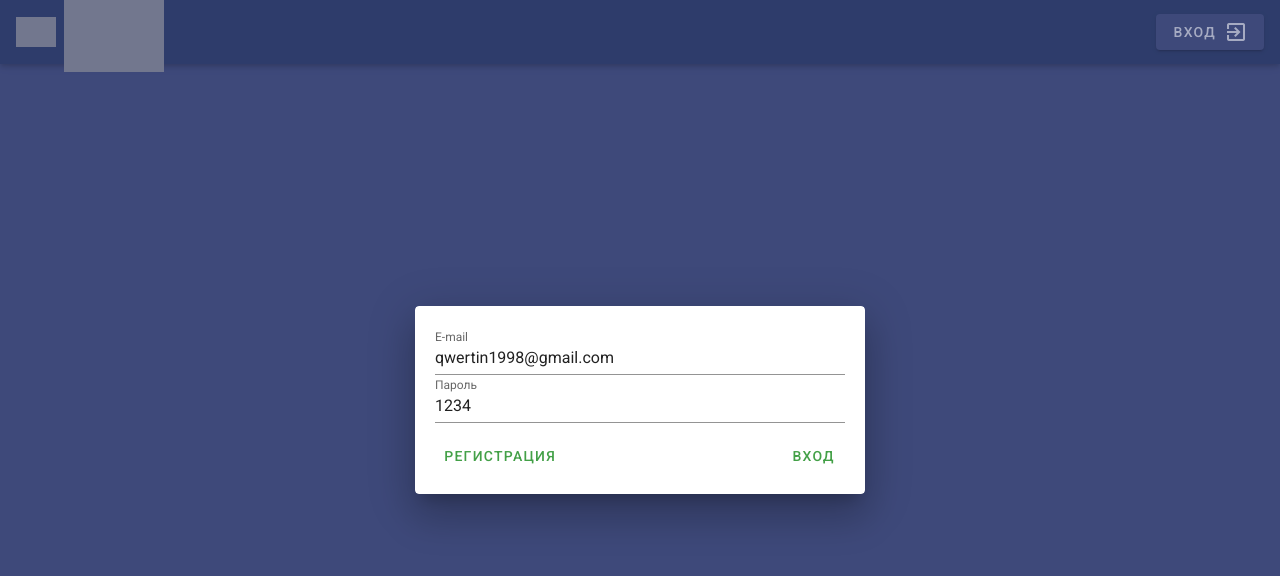
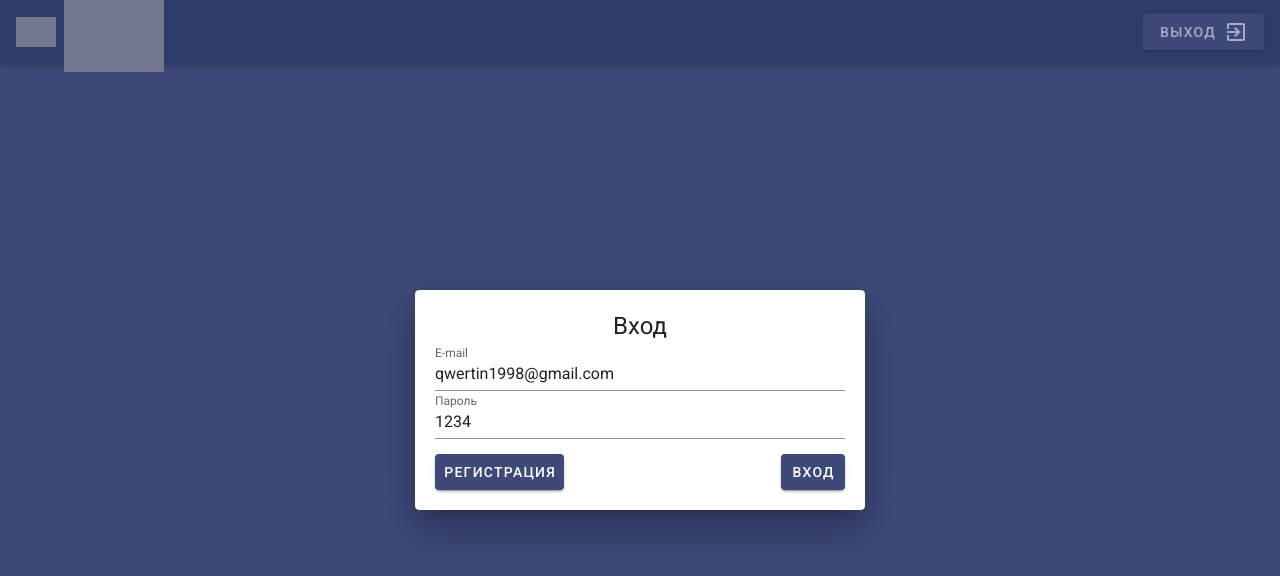
Before and after one commit to zlobinilya1998/BlockchainFront-vue2, a Vue app: page /login in a window 1280 px wide. Shown: the top 576 px of the page. Built offline with nearby package versions, Linux system fonts and the light colour scheme; sample sign-in values are in the browser's storage; grey boxes are pictures that could not be loaded.

Commit message:
Fix login

```diff
--- a/src/App.vue
+++ b/src/App.vue
@@ -15,6 +15,7 @@
 import Vue from 'vue';
 import Header from "@/components/common/Header.vue";
 import Component from "vue-class-component";
+import AuthService from "@/services/AuthService/AuthService";
 
 
 @Component({
@@ -22,5 +23,15 @@ import Component from "vue-class-component";
 })
 export default class App extends Vue {
 
+    checkAuth(){
+        const isAuthenticated = AuthService.isAuthenticated()
+        if (isAuthenticated){
+            this.$store.commit('userModule/setAuthorized',true);
+        }
+    }
+    mounted(){
+        this.checkAuth();
+    }
+
 }
 </script>
--- a/src/components/common/Header.vue
+++ b/src/components/common/Header.vue
@@ -26,19 +26,20 @@
 
         <v-spacer></v-spacer>
 
-        <v-btn color="secondary" @click="$router.push('/login')">
+        <v-btn v-if="isLoggedIn" color="secondary" @click="logout">
+            <span class="mr-2">Выход</span>
+            <v-icon>mdi-login-variant</v-icon>
+        </v-btn>
+        <v-btn v-else color="secondary" @click="$router.push('/login')">
             <span class="mr-2">Вход</span>
             <v-icon>mdi-login-variant</v-icon>
         </v-btn>
-
     </v-app-bar>
 </template>
 
 <script lang="ts">
 import Component from "vue-class-component";
 import Vue from "vue";
-import {LoginModel, RegisterModel} from "@/models/Entities/User";
-import {AxiosError} from "axios";
 
 const headerLinks: HeaderBtn[] = [
     {
@@ -66,5 +67,12 @@ interface HeaderBtn {
 
 @Component
 export default class Header extends Vue {
+    get isLoggedIn(){
+        return this.$store.state.userModule.isLoggedIn;
+    }
+    logout(){
+        this.$store.dispatch('userModule/logout');
+        this.$router.push('/login')
+    }
 }
 </script>
--- a/src/router/index.ts
+++ b/src/router/index.ts
@@ -1,7 +1,7 @@
 import Vue from 'vue'
 import VueRouter, { RouteConfig } from 'vue-router'
 import AuthService from "@/services/AuthService/AuthService";
-
+import store from "@/store"
 Vue.use(VueRouter)
 
 const routes: Array<RouteConfig> = [
@@ -17,7 +17,10 @@ const routes: Array<RouteConfig> = [
   {
     path: '/currency',
     name: 'currency',
-    component: () => import('@/views/SymbolsScreen.vue')
+    component: () => import('@/views/SymbolsScreen.vue'),
+    meta: {
+      requiresAuth: true,
+    }
   }
 ]
 
@@ -27,11 +30,13 @@ const router = new VueRouter({
   routes
 })
 
+
 router.beforeEach((to, from,next) => {
-  const authorized = AuthService.isAuthenticated();
-
-  if (!authorized && to.path !== '/login') next('/login')
-  else next();
+  if (to.matched.some((record) => record.meta.requiresAuth)) {
+    const authorized = AuthService.isAuthenticated();
+    if (authorized) return next();
+    return next('/login')
+  } else return next();
 })
 
 
--- a/src/services/AuthService/AuthService.ts
+++ b/src/services/AuthService/AuthService.ts
@@ -15,4 +15,7 @@ export default class AuthService {
         const token = localStorage.getItem('token');
         return !!token;
     }
+    static logout(){
+        localStorage.removeItem('token')
+    }
 }
--- a/src/store/userModule.ts
+++ b/src/store/userModule.ts
@@ -12,6 +12,12 @@ class UserState {
 
 const userModule = {
     state: new UserState(),
+    namespaced: true,
+    mutations: {
+        setAuthorized(state: UserState, payload: boolean){
+            state.isLoggedIn = payload;
+        }
+    },
     actions: {
         async login(me: ActionContext<UserState, RootState>, user: User){
             me.state.loading = true;
@@ -25,6 +31,10 @@ const userModule = {
             me.state.loading = false;
             me.state.isLoggedIn = true;
         },
+        async logout(me: ActionContext<UserState, RootState>){
+            AuthService.logout();
+            me.state.isLoggedIn = false;
+        },
     }
 }
 
--- a/src/views/LoginScreen.vue
+++ b/src/views/LoginScreen.vue
@@ -2,6 +2,7 @@
     <div>
         <v-dialog v-model="showDialog" overlay-color="secondary" max-width="450" persistent>
             <v-card class="pa-5">
+                <div class="text-center text-h5">{{state === dialogStates.registration ? 'Регистрация' : 'Вход'}}</div>
                 <v-fade-transition mode="out-in" group leave-absolute>
                     <v-form key="1" v-if="state === dialogStates.login">
                         <v-text-field
@@ -41,16 +42,14 @@
                 </v-fade-transition>
                 <v-card-actions v-if="state === dialogStates.login" class="pa-0 mt-4">
                     <v-btn
-                        color="green darken-1"
-                        text
+                        color="secondary"
                         @click="state = dialogStates.registration"
                         v-html="'Регистрация'"
                     />
                     <v-spacer></v-spacer>
 
                     <v-btn
-                        color="green darken-1"
-                        text
+                        color="secondary"
                         @click="login"
                         v-html="'Вход'"
                     />
@@ -58,15 +57,14 @@
                 </v-card-actions>
                 <v-card-actions v-else-if="state === dialogStates.registration" class="pa-0 mt-4">
                     <v-btn
-                        color="green darken-1"
-                        text
+                        color="secondary"
+                        :loading="loading"
                         @click="setOnLogin"
                         v-html="'Назад'"
                     />
                     <v-spacer></v-spacer>
                     <v-btn
-                        color="green darken-1"
-                        text
+                        color="secondary"
                         :loading="loading"
                         @click="register"
                         v-html="'Зарегистрироваться'"
@@ -99,11 +97,18 @@ export default class LoginScreen extends Vue {
     async login() {
         this.loading = true
         try {
-            await this.$store.dispatch('login', this.loginForm);
+            await this.$store.dispatch('userModule/login', this.loginForm);
             this.showDialog = false;
             await this.$router.push({
                 name: 'currency',
             });
+        } catch (e) {
+            const err = e as AxiosError;
+            const message = err.response?.data.message
+            if (message){
+                this.snackbar = true;
+                this.snackbarMessage = message;
+            }
         } finally {
             this.loading = false
         }
@@ -111,7 +116,7 @@ export default class LoginScreen extends Vue {
     async register(){
         this.loading = true;
         try {
-            await this.$store.dispatch('register', this.registerForm);
+            await this.$store.dispatch('userModule/register', this.registerForm);
             this.showDialog = false;
             await this.$router.push({name: 'currency'});
         } catch (e) {
@@ -121,9 +126,7 @@ export default class LoginScreen extends Vue {
                 this.snackbar = true;
                 this.snackbarMessage = message;
             }
-
         }
-
         finally {
             this.loading = false;
         }
```
